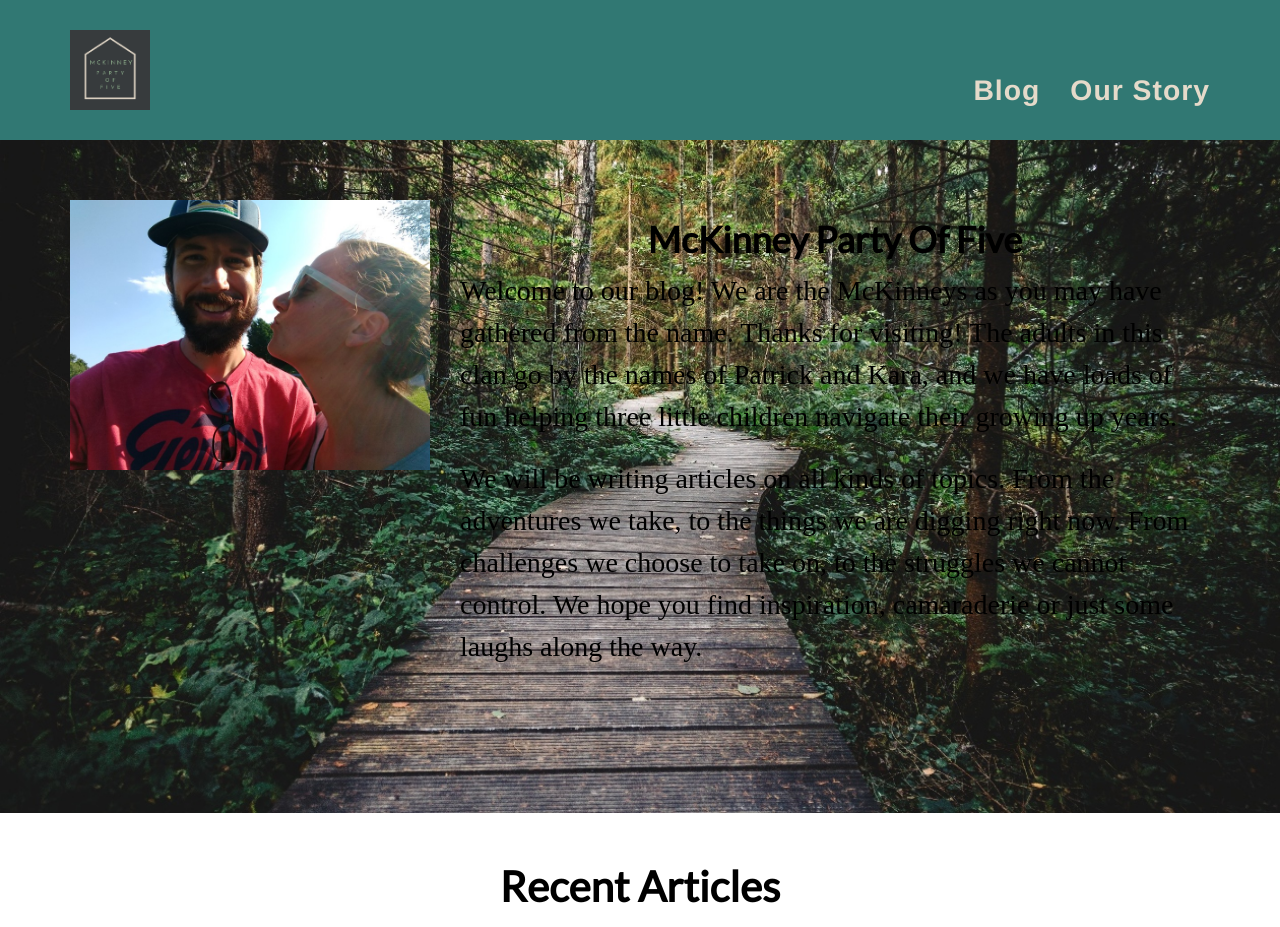
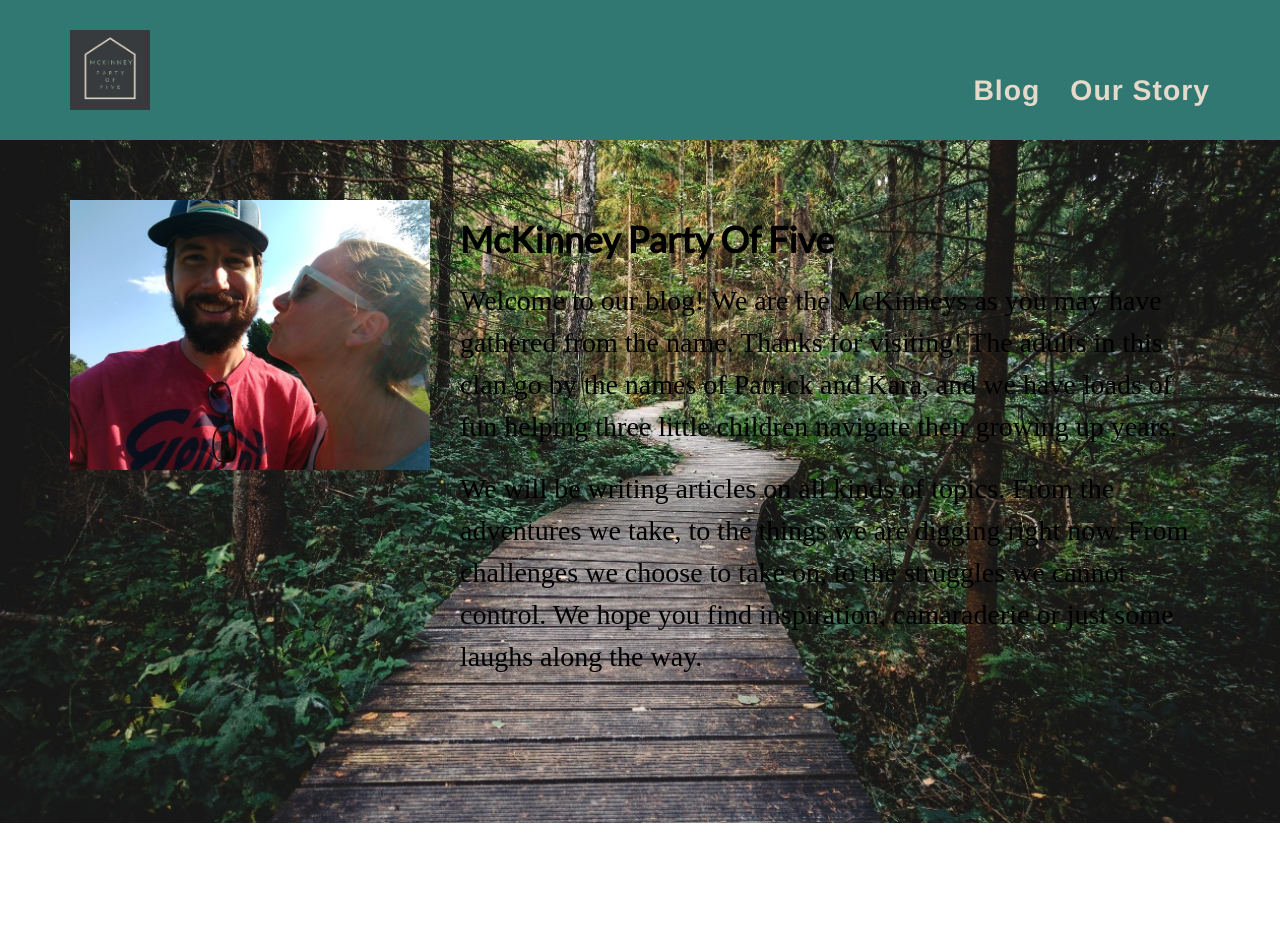
Before and after one commit to pmacMaps/mckinneypartyof5, a Jekyll site: the page built from index.html, in a window 1280 px wide and 1400 px high. Shown: the top 927 px of the window. Built offline with Jekyll 4.4.1, drawn with Linux system fonts in a browser that asks for light colours; some web fonts are replaced.

Commit message:
update post preview templates

```diff
--- a/_includes/post-preview.html
+++ b/_includes/post-preview.html
@@ -1,18 +1,16 @@
 <div>
-	<h3 class="text-center"><a class="post-link" href="{{ post.url | prepend: site.baseurl }}">{{ post.title }}</a></h3>
+	<h3><a class="post-link" href="{{ post.url | prepend: site.baseurl }}">{{ post.title }}</a></h3>
+	{% if post.featured-image %}
+		<a href="{{ post.url | prepend: site.baseurl }}">
+			{% include post-featured-image.html image=post.featured-image alt=post.featured-image-alt %}
+		</a>
+	{% endif %}
 	<span class="post-meta">Posted on: {{ post.date | date: "%b %-d, %Y" }}</span>
 	{% if post.author %}
 		<br />By: <span itemprop="author" itemscope itemtype="http://schema.org/Person"><span itemprop="name">{{ post.author }}</span></span>
 	{% endif %}
 	<br />
 	{% include post-category-links.html %}
-	<hr />
-	<a href="{{ post.url | prepend: site.baseurl }}">
-	{% if post.featured-image %}
-		{% include post-featured-image.html image=post.featured-image alt=post.featured-image-alt %}
-	{% endif %}
-	</a>
-	<hr />
 	<div class="post-excerpt">
 		{{ post.excerpt }}
 	</div>
--- a/css/style.css
+++ b/css/style.css
@@ -10,7 +10,7 @@
   line-height: 1.5;
 }
 p {
-    margin-bottom: 20px;
+    margin: 20px 0px;
 }
 p,
 ul,
@@ -169,7 +169,7 @@
   padding: 50px 0;
 }
 section h2 {
-  margin: 0;
+  margin: 50px 0;
   font-size: 3em;
 }
 section.success {
@@ -438,60 +438,19 @@
     font-size: 2em;
 }
 
-/* Featured Portfolio Items */
-#home-portfolio {
-    padding-top: 125px;
-    padding-bottom: 125px;
-    background: url(/assets/images/skyline-buildings-new-york-skyscrapers-transparent.jpg) no-repeat bottom center fixed;
-    -webkit-background-size: cover;
-    -moz-background-size: cover;
-    -o-background-size: cover;
-    background-size: cover;
+/* Featured Posts on Homepage */
+.feat-posts .thumbnail {
+    min-height: 600px;
+	border-color: #555;
 }
 
-.feat-portfolio h2,
-.prof-services h2,
-.feat-posts h2,
-.client-list h2 {
-    margin-bottom: 50px;
-}
-
-.feat-portfolio .thumbnail {
-    min-height: 650px;
-}
-
-.feat-portfolio .thumbnail,
-.prof-services .thumbnail,
-.feat-posts .thumbnail {
-    padding: 25px;
-}
-
-.feat-portfolio .thumbnail h3,
-.feat-portfolio .thumbnail img,
-.prof-services h3,
-.prof-services i {
-    margin-bottom: 25px;
-}
-
-.portfolio-item a.btn-primary {
-    font-size: 1.25em;
-    width: 150px;
-}
-
-/* Featured Posts */
-.feat-posts .thumbnail {
-    min-height: 600px;
-}
-
-.feat-posts .thumbnail,
-.feat-portfolio .thumbnail {
-    border-color: #555;
+.feat-posts .thumbnail h3 {
+    text-align: center;
 }
 
 .feat-posts .thumbnail hr {
     border-top-color: #555;
 }
-
 
 /*** About Page ***/
 body.about .page-content,
@@ -528,10 +487,13 @@
 }
 
 body.blog .feat-img,
-body.archive .feat-img{
-	margin-top: 25px;
-	margin-left: auto;
-	margin-right: auto;
+body.archive .feat-img,
+body.home .feat-img {
+	margin: 25px 0;
+}
+
+body.blog .feat-img,
+body.archive .feat-img {
 	width: 50%;
 }
 
@@ -579,6 +541,10 @@
 }
 
 @media screen and (max-width:768px) {
+	body.home h1 {
+		text-align: center;
+	}
+
 	.page-content p {
 		margin: 25px 0;
 	}
--- a/index.html
+++ b/index.html
@@ -11,7 +11,7 @@
                 <img alt="Patrick and Kara McKinney taking a selfie" class="img-responsive" src="{{ site.baseurl }}/assets/images/general/patrick-kara-italian-lake.jpg" />
             </div>
             <div class="col-md-8">
-                <h1 class="text-center">{{ site.title }}</h1>
+                <h1>{{ site.title }}</h1>
 				<p>Welcome to our blog! We are the McKinneys as you may have gathered from the name. Thanks for visiting! The adults in this clan go by the names of Patrick and Kara, and we have loads of fun helping three little children navigate their growing up years.</p>
 				<p>We will be writing articles on all kinds of topics. From the adventures we take, to the things we are digging right now. From challenges we choose to take on, to the struggles we cannot control. We hope you find inspiration, camaraderie or just some laughs along the way.</p>
             </div>
```
